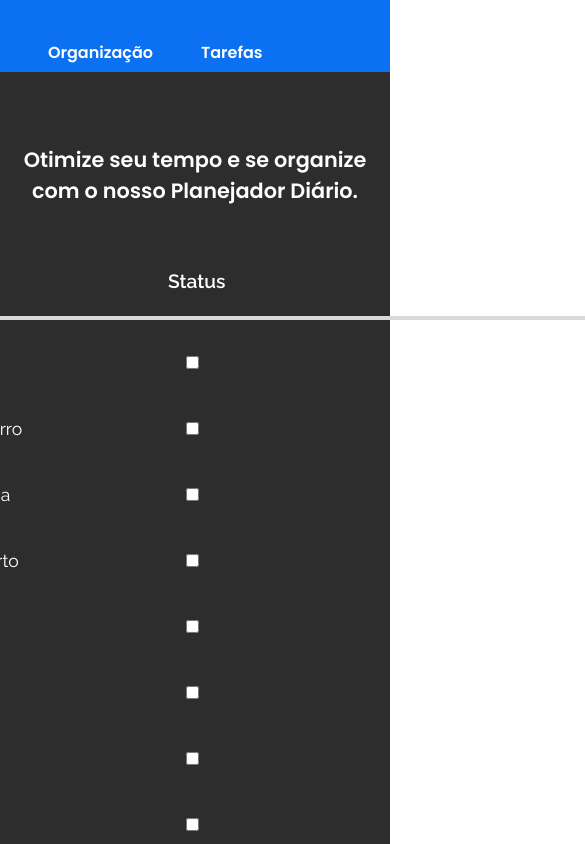
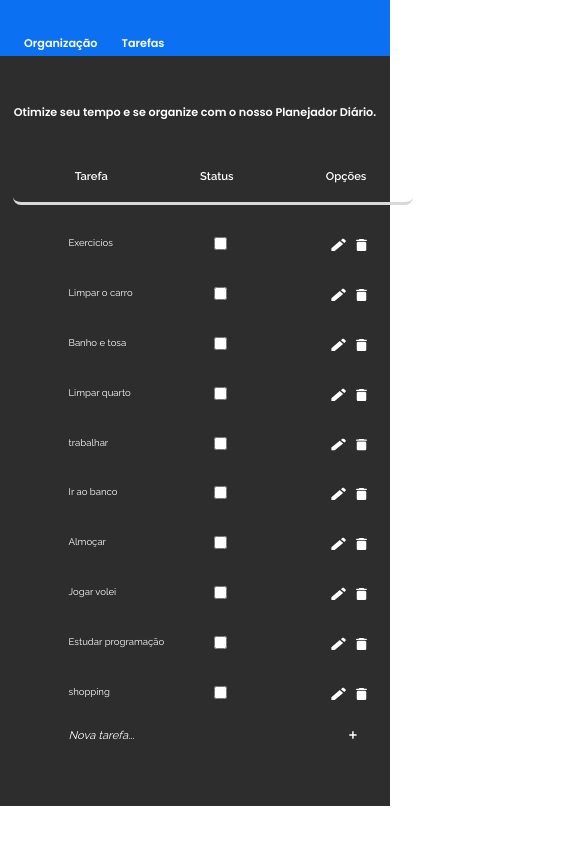
Before and after one commit to edu-lauer/task-react, a React (Vite) app in the folder Task-Organizer/: page / in a window 390 px wide. Shown: the top 844 px of the page, 585 px wide, since content can reach past the window. Built offline with nearby package versions, Linux system fonts and the light colour scheme.

Commit message:
responsiveness 425px

```diff
--- a/Task-Organizer/src/components/Header/header.scss
+++ b/Task-Organizer/src/components/Header/header.scss
@@ -41,6 +41,7 @@
 
 /*********************************************************************************************/
 /************************************ RESPONSIVIDADE *****************************************/
+/************************************     768px      *****************************************/
 /*********************************************************************************************/
 
 
@@ -61,3 +62,31 @@
         padding-top: 4.5rem;
     }
 }
+
+
+/*********************************************************************************************/
+/************************************ RESPONSIVIDADE *****************************************/
+/************************************     425px      *****************************************/
+/*********************************************************************************************/
+
+
+
+@media screen and (max-width: 426px) {
+    .header {
+        height: 3.5rem;
+
+        &__list-item {
+            padding-left: 1.5rem;
+            padding-top: 2rem;
+        }
+
+        &__list-item-link {
+            font-size: 0.7rem;
+        }
+    }
+
+    .title {
+        font-size: 0.7rem;
+        padding-top: 3rem;
+    }
+}
--- a/Task-Organizer/src/components/LineTable/lineTable.scss
+++ b/Task-Organizer/src/components/LineTable/lineTable.scss
@@ -53,13 +53,14 @@
 
 @media screen and (max-width: 768px) {
     .itemToDo {
+        grid-template-columns: 330px 25px 330px;
         &__title {
             text-align: left;
-            margin-left: 6rem;
+            margin-left: 5rem;
         }
 
         &__options {
-            margin-right: 5rem;
+            margin-right: 4rem;
         }
 
         &__option-delete {
@@ -73,3 +74,37 @@
         }
     }
 }
+
+
+/*********************************************************************************************/
+/************************************ RESPONSIVIDADE *****************************************/
+/************************************     425px      *****************************************/
+/*********************************************************************************************/
+
+.itemToDo {
+    grid-template-columns: 180px 55px 165px;
+    &__title {
+        text-align: left;
+        margin: 2rem 0rem 0rem 3.5rem;
+        padding: 0;
+    }
+
+    &__options {
+        margin-right: 1.6rem;
+    }
+
+    &__option-delete {
+        margin-left: 0.3rem;
+    }
+
+    &__title,
+    &__status,
+    &__options {
+        font-size: 0.6rem;
+    }
+
+    &__option-edit,
+    &__option-delete {
+        width: 15%;
+    }
+}
--- a/Task-Organizer/src/components/Table/table.scss
+++ b/Task-Organizer/src/components/Table/table.scss
@@ -121,12 +121,61 @@
         }
 
         &__table-lastLine-firstColumn {
-            padding-left: 6.8rem;
+            padding-left: 5.9rem;
             font-size: 1.1rem;
         }
 
         &__table-lastLine-lastColumn {
-            padding-right: 8rem;
+            padding-right: 7rem;
         }
     }
 }
+
+/*********************************************************************************************/
+/************************************ RESPONSIVIDADE *****************************************/
+/************************************     425px      *****************************************/
+/*********************************************************************************************/
+
+@media screen and (max-width: 426px) {
+    .mainContainer {
+        &__table {
+            padding-top: 3rem;
+            width: 425px;
+        }
+
+        &__table-firstLine {
+            width: 400px;
+            border-bottom-width: 0.2rem;
+            padding-bottom: 1.2rem;
+        }
+
+        &__table-firstColumn,
+        &__table-secondColumn,
+        &__table-thirdColumn {
+            font-size: 0.7rem;
+        }
+
+        &__table-secondColumn,
+        &__table-thirdColumn {
+            padding-left: 0%;
+        }
+
+        &__table-thirdColumn {
+            padding-right: 0rem;
+        }
+
+        &__table-lastLine {
+            margin-top: 1.5rem;
+        }
+
+        &__table-lastLine-firstColumn {
+            padding-left: 3.5rem;
+            font-size: 0.7rem;
+        }
+
+        &__table-lastLine-lastColumn {
+            padding-right: 3.5rem;
+            width: 16%;
+        }
+    }
+}
```
